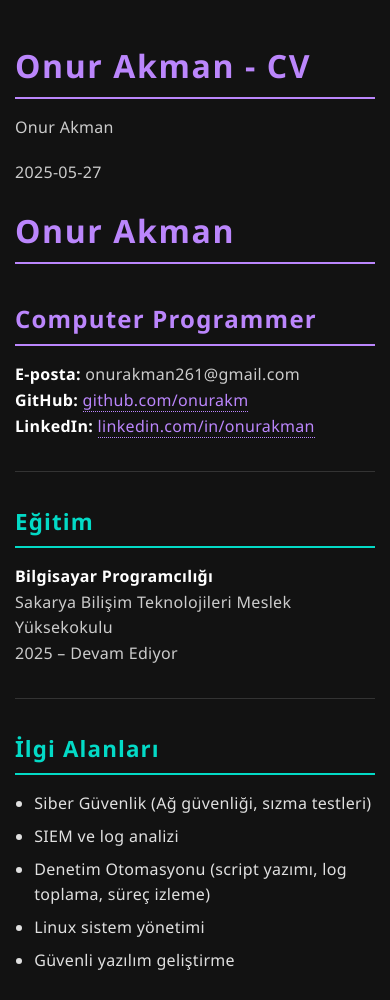
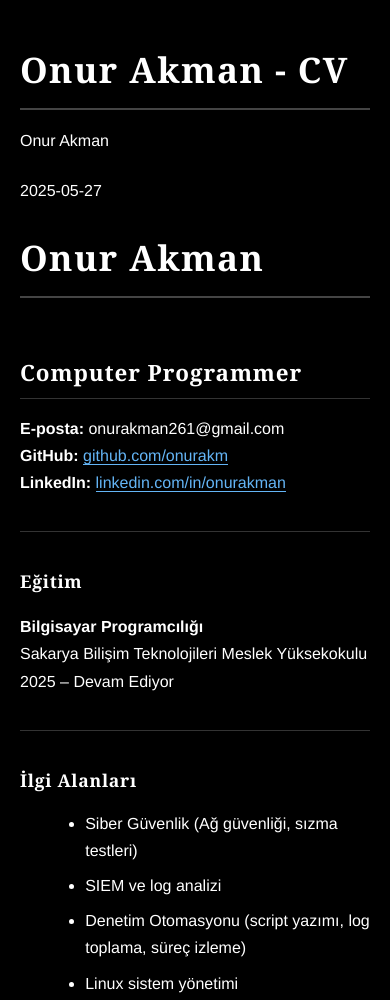
Before and after one commit to onurakm/cv-onurakman, a plain HTML site: page index.html in a window 390 px wide. Shown: the top 1000 px of the page. Drawn offline with Linux system fonts and the light colour scheme.

Commit message:
Koyu tema, minimal ve şık CSS eklendi

```diff
--- a/style.css
+++ b/style.css
@@ -1,117 +1,122 @@
-/* Genel ayarlar */
+/* Genel */
 head{
 <link rel="stylesheet" href="style.css" />
 }
 
 body {
-  background-color: #121212;
-  color: #e0e0e0;
-  font-family: 'Segoe UI', Tahoma, Geneva, Verdana, sans-serif;
-  max-width: 750px;
+  background-color: #000000; /* Siyah arka plan */
+  color: #ffffff; /* Beyaz yazılar */
+  font-family: 'Helvetica Neue', Helvetica, Arial, sans-serif;
+  max-width: 850px;
   margin: 40px auto;
-  padding: 0 25px 50px 25px;
-  line-height: 1.6;
-  letter-spacing: 0.02em;
+  padding: 0 40px 60px 40px;
+  line-height: 1.7;
+  font-size: 16px; /* Yazı biraz küçüldü */
 }
 
-/* Başlıklar */
+/* Başlıklar (aynı beyaz renk) */
 h1, h2, h3 {
+  color: #ffffff;
   font-weight: 700;
-  margin-bottom: 0.25em;
-  border-bottom: 2px solid #bb86fc; /* Mor alt çizgi */
-  padding-bottom: 6px;
-  letter-spacing: 0.05em;
-  color: #bb86fc;
+  letter-spacing: 0.04em;
+  margin-bottom: 0.5em;
+  font-family: 'Georgia', serif;
 }
 
+/* Başlık boyutları küçültüldü */
 h1 {
-  font-size: 2.8em;
-  margin-top: 0;
+  font-size: 2.8rem; /* Önceki 3.5rem yerine */
+  border-bottom: 2px solid #444444;
+  padding-bottom: 8px;
 }
 
 h2 {
-  font-size: 1.8em;
-  margin-top: 1.5em;
+  font-size: 1.8rem; /* Önceki 2.2rem yerine */
+  border-bottom: 1.5px solid #333333;
+  padding-bottom: 6px;
+  margin-top: 2.5em;
 }
 
 h3 {
-  font-size: 1.4em;
-  margin-top: 1.3em;
-  border-color: #03dac6; /* Mint alt çizgi */
-  color: #03dac6;
+  font-size: 1.3rem; /* Önceki 1.5rem yerine */
+  margin-top: 1.8em;
 }
 
-/* Bölümler arası çizgi */
-hr {
-  border: none;
-  border-top: 1px solid #333;
-  margin: 2em 0;
+/* Linkler: açık mavi, beyaz arka plana uygun */
+a {
+  color: #64b5f6;
+  text-decoration: none;
+  border-bottom: 1.5px solid #64b5f6;
+  transition: all 0.25s ease-in-out;
 }
 
-/* Linkler */
-a {
-  color: #bb86fc;
-  text-decoration: none;
-  border-bottom: 1.5px dotted #bb86fc;
-  transition: color 0.3s ease, border-bottom-color 0.3s ease;
-}
-
-a:hover, a:focus {
-  color: #e29fff;
-  border-bottom-color: #e29fff;
-  text-decoration: none;
+a:hover {
+  color: #90caf9;
+  border-bottom-color: #90caf9;
 }
 
 /* Paragraflar */
 p {
-  margin-bottom: 1.2em;
-  font-size: 1em;
-  color: #ccc;
+  margin-bottom: 1.4em;
+  font-size: 1rem;
 }
 
 /* Listeler */
 ul {
-  padding-left: 1.2em;
-  margin-bottom: 1.5em;
+  margin-left: 1.8em;
+  margin-bottom: 1.8em;
 }
 
 li {
-  margin-bottom: 0.45em;
+  margin-bottom: 0.5em;
+  font-size: 1rem;
 }
 
 /* Kalın yazılar */
 strong {
-  color: #fff;
+  color: #ffffff;
 }
 
-/* İletişim ve önemli bilgiler */
+/* İletişim kutusu */
 .contact-info {
-  background-color: #1f1f1f;
-  padding: 15px 20px;
-  border-left: 6px solid #bb86fc;
-  margin-bottom: 1.5em;
+  background-color: #111111; /* Çok koyu gri, siyahla kontrast */
+  padding: 20px 30px;
+  border-left: 6px solid #64b5f6;
+  margin-bottom: 2.5em;
+  border-radius: 6px;
   font-weight: 600;
-  border-radius: 3px;
-  color: #ddd;
+  color: #ffffff;
 }
 
-/* Küçük metin (footer gibi) */
+/* Ayraç çizgi */
+hr {
+  border: none;
+  border-top: 1px solid #333333;
+  margin: 2.5em 0;
+}
+
+/* Küçük metin */
 .small-text {
-  font-size: 0.85em;
-  color: #666;
+  font-size: 0.85rem;
+  color: #bbbbbb;
   margin-top: 3em;
   text-align: center;
 }
 
 /* Responsive */
-@media (max-width: 480px) {
+@media (max-width: 600px) {
   body {
-    padding: 0 15px 40px 15px;
+    padding: 0 20px 40px 20px;
+    max-width: 100%;
+    font-size: 14px;
   }
   h1 {
-    font-size: 2em;
+    font-size: 2.2rem;
   }
   h2 {
-    font-size: 1.5em;
+    font-size: 1.4rem;
+  }
+  h3 {
+    font-size: 1.1rem;
   }
 }
```
